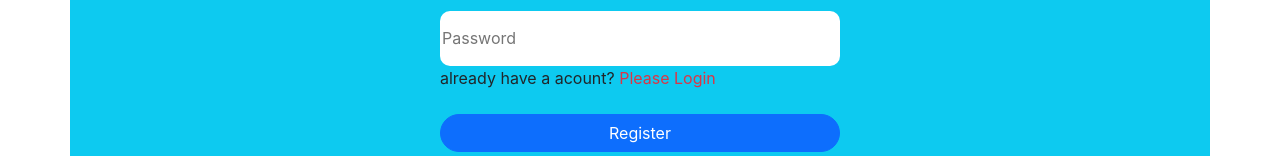
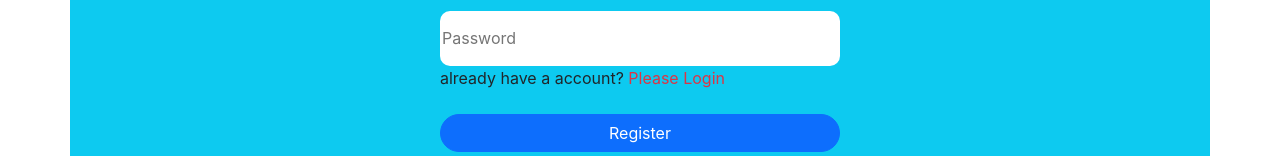
Before and after one commit to SHOHAG1611/digital-tutor-center, a React (Create React App) app: page /register in a window 1280 px wide. Shown: the part 319-475 px from the top of the page. Built offline with nearby package versions, Linux system fonts and the light colour scheme; no server answers.

Commit message:
last commit

```diff
--- a/src/components/Login/Register/Register/Register.js
+++ b/src/components/Login/Register/Register/Register.js
@@ -49,7 +49,7 @@ const Register = () => {
                 <br />
                 <input className='form-input' type="password" name="password" id="" placeholder='Password' />
                 <br />
-                <p>already have a acount? <Link to='/login' onClick={goingToLogin} className='text-danger pe-auto text-decoration-none' >Please Login</Link></p>
+                <p>already have a account? <Link to='/login' onClick={goingToLogin} className='text-danger pe-auto text-decoration-none' >Please Login</Link></p>
                 {errorMassage}
                 <input  className='btn btn-primary mt-2 mx-auto w-100 rounded-pill' type="submit" value="Register" />
                 <Google></Google>
```
